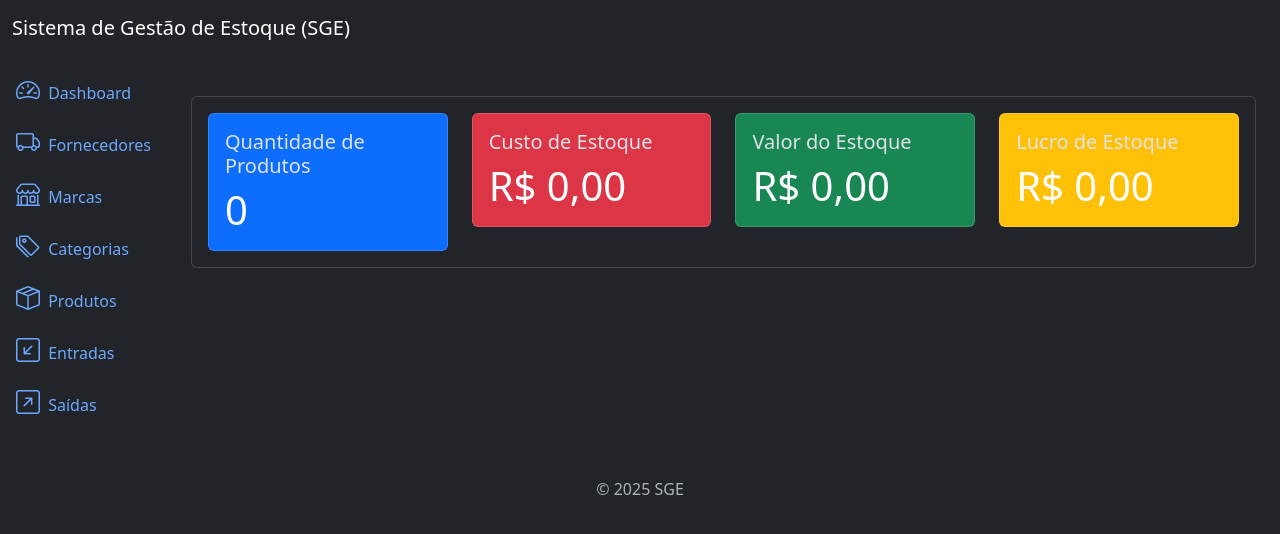
After one commit to dcapote92/sge, a Django app: page / in a window 1280 px wide. The commit adds this page. Shown: the top 534 px of the page. Run offline with Django 5.2, Linux system fonts and the light colour scheme; data that the repository does not hold is empty; parts of the project's set-up code (start-up, migrations or seed data) failed here and were passed over.

Commit message:
dashboard and product metrics added

```diff
--- /dev/null
+++ b/app/metrics.py
@@ -0,0 +1,17 @@
+from django.utils.formats import number_format
+from products.models import Product
+
+
+def get_product_metrics():
+    products = Product.objects.all()
+    total_quantity = sum(product.quantity for product in products)
+    total_cost_price = sum(product.cost_price for product in products)
+    total_selling_price = sum(product.selling_price for product in products)
+    total_profit = total_selling_price - total_cost_price
+
+    return dict(
+        total_quantity=total_quantity,
+        total_cost_price=number_format(total_cost_price, decimal_pos=2, force_grouping=True),
+        total_selling_price=number_format(total_selling_price, decimal_pos=2, force_grouping=True),
+        total_profit=number_format(total_profit, decimal_pos=2, force_grouping=True)
+    )
--- /dev/null
+++ b/app/templates/components/_product_metrics.html
@@ -0,0 +1,43 @@
+<div class="card mt-4">
+    <div class="card-body">
+        <div class="row">
+
+            <div class="col-md-3">
+                <div class="card bg-primary">
+                    <div class="card-body">
+                        <h5 class="card-title">Quantidade de Produtos</h5>
+                        <p class="card-text text-white font-weight-bold display-6">{{ product_metrics.total_quantity }}</p>
+                    </div>
+                </div>
+            </div>
+
+            <div class="col-md-3">
+                <div class="card bg-danger">
+                    <div class="card-body">
+                        <h5 class="card-title">Custo de Estoque</h5>
+                        <p class="card-text text-white font-weight-bold display-6">R$ {{ product_metrics.total_cost_price}}</p>
+                    </div>
+                </div>
+            </div>
+
+            <div class="col-md-3">
+                <div class="card bg-success">
+                    <div class="card-body">
+                        <h5 class="card-title">Valor do Estoque</h5>
+                        <p class="card-text text-white font-weight-bold display-6">R$ {{product_metrics.total_selling_price}}</p>
+                    </div>
+                </div>
+            </div>
+
+            <div class="col-md-3">
+                <div class="card bg-warning">
+                    <div class="card-body">
+                        <h5 class="card-title">Lucro de Estoque</h5>
+                        <p class="card-text text-white font-weight-bold display-6">R$ {{product_metrics.total_profit}}</p>
+                    </div>
+                </div>
+            </div>
+
+        </div>
+    </div>
+</div>
--- a/app/templates/components/_sidebar.html
+++ b/app/templates/components/_sidebar.html
@@ -8,7 +8,7 @@
       <div class="collapse d-sm-block" id="menuCollapse">
         <ul class="nav flex-column align-items-start" id="menu">
           <li>
-            <a href="#" class="nav-link px-0 align-middle">
+            <a href="{% url 'home' %}" class="nav-link px-0 align-middle">
               <i class="bi bi-speedometer2 fs-4"></i>
               <span class="ms-1">Dashboard</span>
             </a>
--- /dev/null
+++ b/app/templates/home.html
@@ -0,0 +1,9 @@
+{% extends 'base.html' %}
+
+{% block title %}
+    SGE- Home
+{% endblock %}
+
+{% block content %}
+    {% include 'components/_product_metrics.html' %}
+{% endblock %}
--- a/app/urls.py
+++ b/app/urls.py
@@ -1,9 +1,11 @@
 from django.contrib import admin
 from django.urls import path, include
+from . import views
 
 
 urlpatterns = [
     path('admin/', admin.site.urls),
+    path('', views.home, name='home'),
 
     path('', include('brands.urls')),
     path('', include('categories.urls')),
--- /dev/null
+++ b/app/views.py
@@ -0,0 +1,10 @@
+from django.shortcuts import render
+from . import metrics
+
+
+def home(request):
+    product_metrics = metrics.get_product_metrics()
+    context = {
+        'product_metrics': product_metrics
+    }
+    return render(request, 'home.html', context)
```
